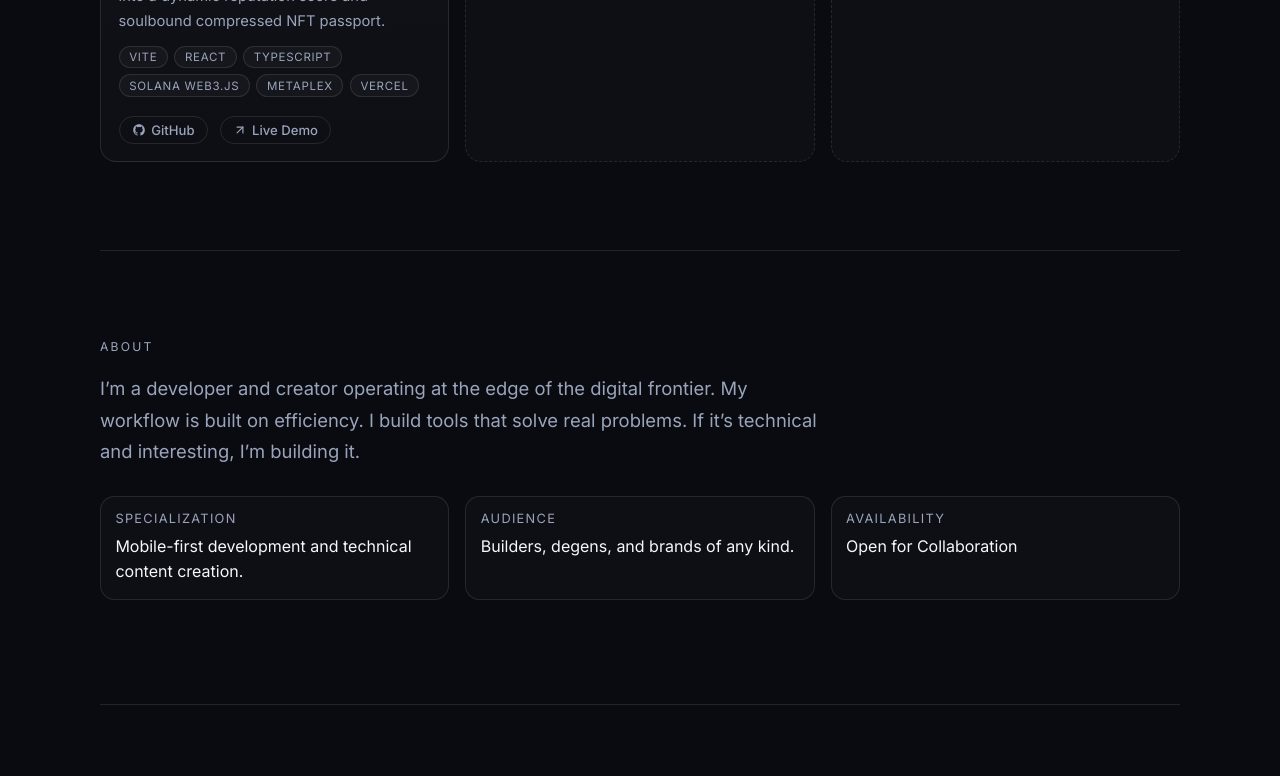
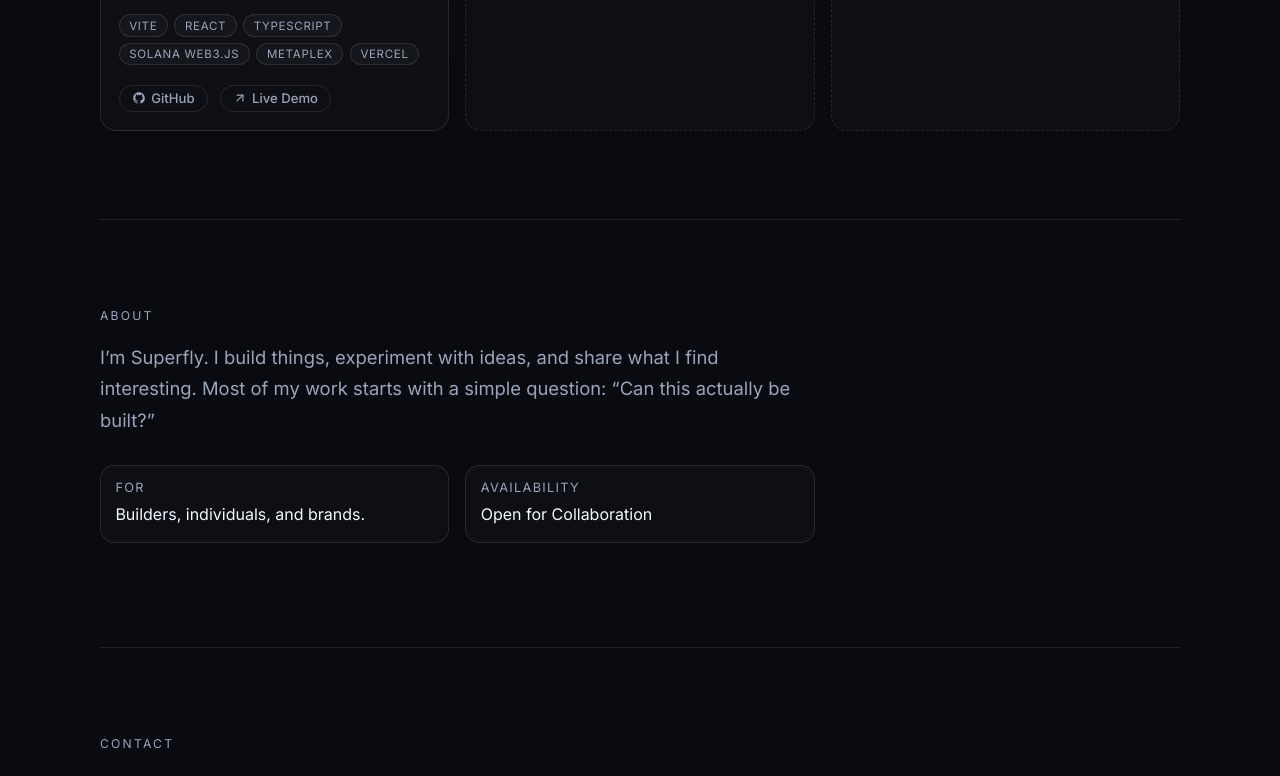
Before and after one commit to iamsuperfly/superfly-portfolio, a Next.js app: page / in a window 1280 px wide. Shown: the part 1120-1896 px from the top of the page. Built offline with nearby package versions, Linux system fonts and the light colour scheme.

Commit message:
Update hero and about copy

```diff
--- a/components/AboutSection.js
+++ b/components/AboutSection.js
@@ -3,19 +3,14 @@ import SectionWrapper from './SectionWrapper';
 export default function AboutSection() {
   return (
     <SectionWrapper id="about" title="About">
-      <p className="about-copy">
-        I’m a developer and creator operating at the edge of the digital frontier. My workflow is built on efficiency.
-        I build tools that solve real problems. If it’s technical and interesting, I’m building it.
-      </p>
+      <p className="about-copy">{`I’m Superfly. I build things, experiment with ideas, and share what I find interesting.
+
+Most of my work starts with a simple question: “Can this actually be built?”`}</p>
 
       <dl className="about-details">
         <div>
-          <dt>Specialization</dt>
-          <dd>Mobile-first development and technical content creation.</dd>
-        </div>
-        <div>
-          <dt>Audience</dt>
-          <dd>Builders, degens, and brands of any kind.</dd>
+          <dt>For</dt>
+          <dd>Builders, individuals, and brands.</dd>
         </div>
         <div>
           <dt>Availability</dt>
--- a/components/HeroSection.js
+++ b/components/HeroSection.js
@@ -23,7 +23,7 @@ export default function HeroSection() {
 
       <h1 className="hero-title">Bringing your ideas to life.</h1>
       <p className="hero-copy">
-        Independent builder creating useful digital products, websites, and tools while documenting the process.
+        Building things on the internet. You might find some of them useful.
       </p>
 
       <div className="hero-actions">
```
